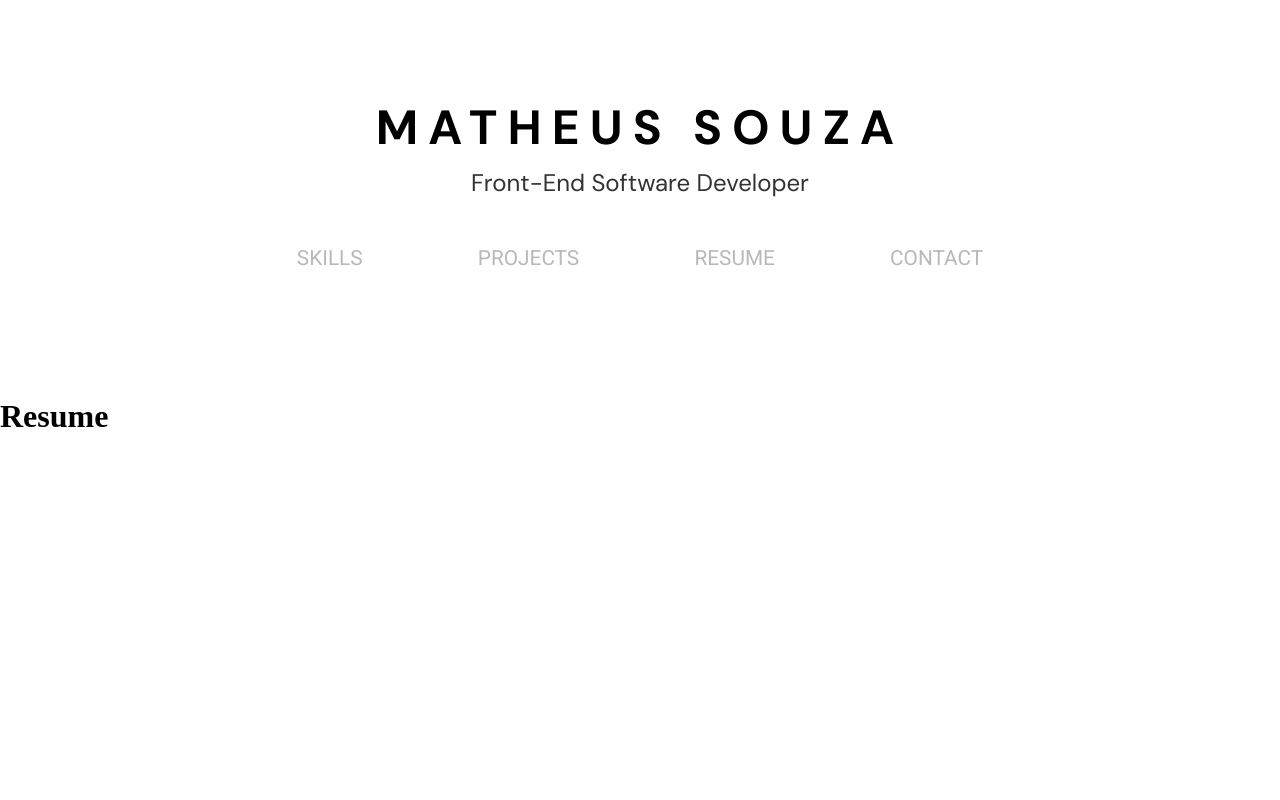
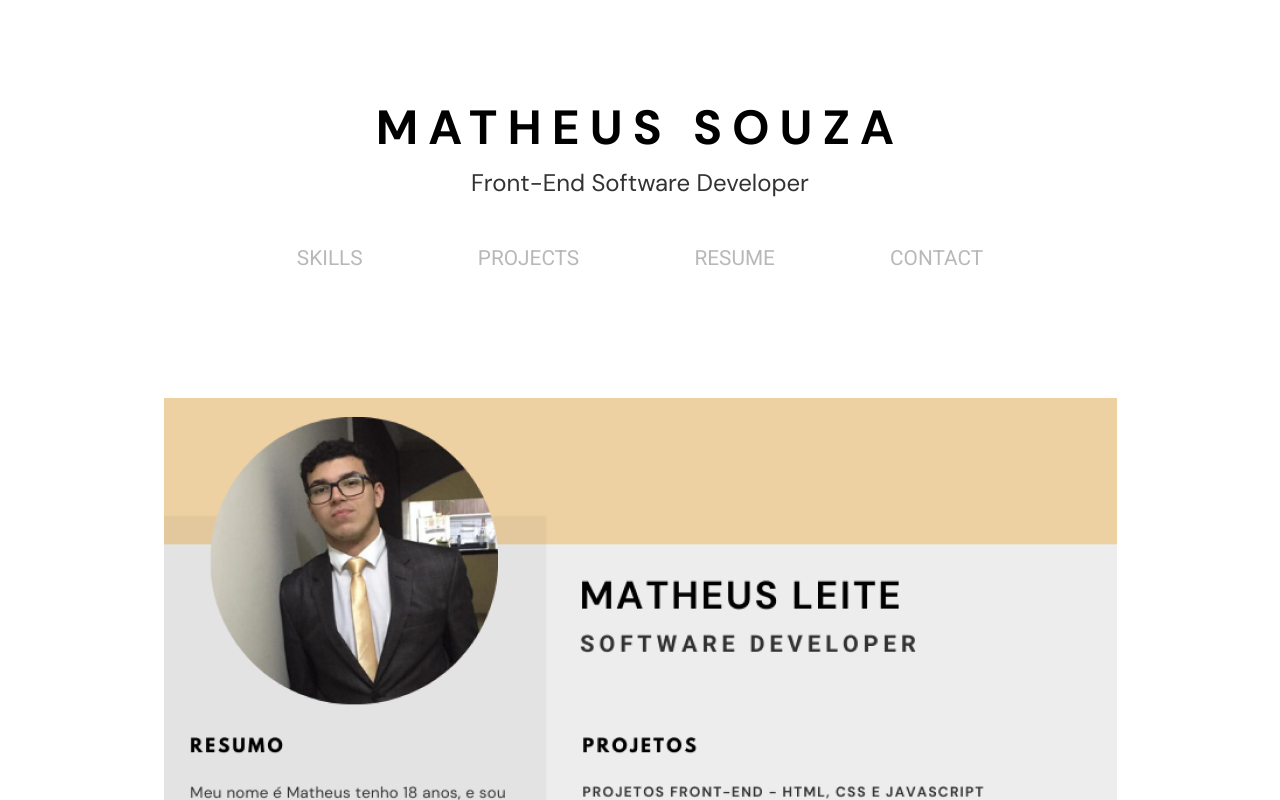
Before and after one commit to Theus03/portfolio, a React (Vite) app: page /resume in a window 1280 px wide. Shown: the top 800 px of the page. Built offline with nearby package versions, Linux system fonts and the light colour scheme.

Commit message:
Finish page Resume in my portfolio

```diff
--- a/src/pages/Resume.tsx
+++ b/src/pages/Resume.tsx
@@ -1,5 +1,9 @@
+import curriculo  from "../assets/curriculo_2022.png"
+
 export function Resume() {
     return(
-        <h1>Resume</h1>
+        <div className="containerResume">
+            <img src={curriculo}></img>
+        </div>
     )
 }
--- a/src/styles/global.scss
+++ b/src/styles/global.scss
@@ -172,6 +172,7 @@
                     transform: translateX(25%);
                 }
             }
+
         }
     }
     .body-skills.hidden {
@@ -179,6 +180,14 @@
     }
 }
 
+.containerResume{
+    width: 100%;
+
+    img {
+        margin: auto;
+        display: block;
+    }
+}
 #home {
     display: flex;
     flex-direction: column;
```
Also changed, not shown: src/assets/curriculo_2022.png (added).
